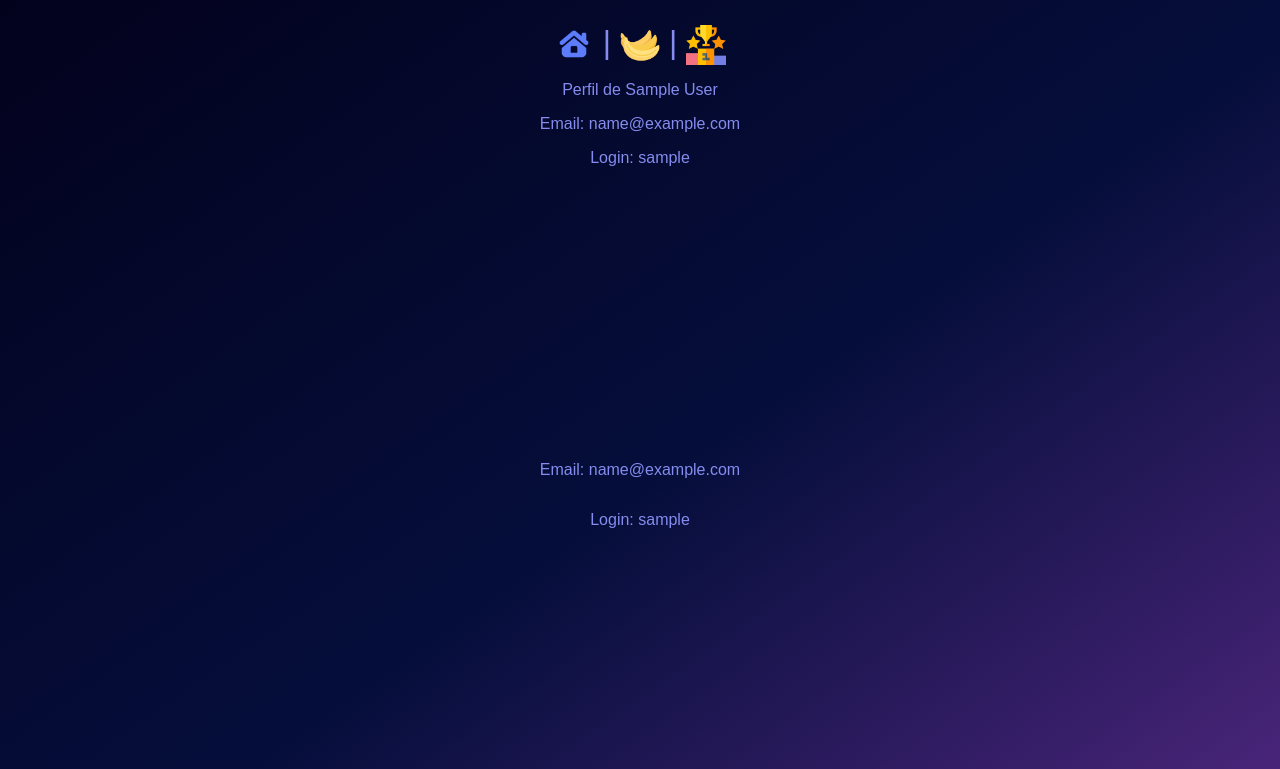
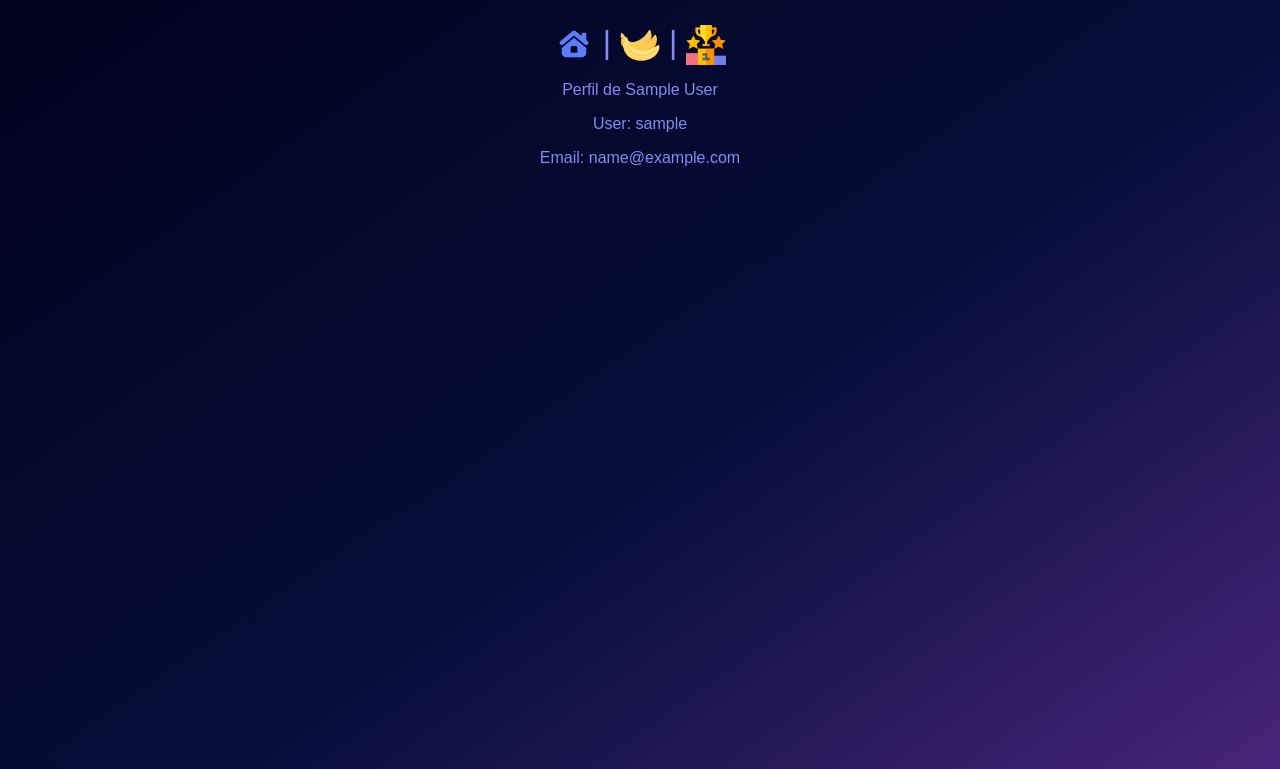
Before and after one commit to rofnavarro/42-ft_transcendence, a Django app: page /login/callback/ in a window 1280 px wide. Shown: the top 769 px of the page. Run offline with Django 4.2, Linux system fonts and the light colour scheme; tables that the repository leaves empty hold one stand-in row (Sample ...); a database or web service that is not in the repository returns one stand-in record (Sample ...); data that the repository does not hold is empty.

Commit message:
fix login/callback

```diff
--- a/login/templates/login/login.html
+++ b/login/templates/login/login.html
@@ -6,11 +6,10 @@
 
 {% block undertitle %}
 	Perfil de {{ user_info.first_name }} {{ user_info.last_name }}
+	<p>User: {{ user_info.login }}</p>
 	<p>Email: {{ user_info.email }}</p>
-	<p>Login: {{ user_info.login }}</p>
 {% endblock %}
 
 {% block content %}
-	<p>Email: {{ user_info.email }}</p>
-	<p>Login: {{ user_info.login }}</p>
+
 {% endblock %}
--- a/login/views.py
+++ b/login/views.py
@@ -22,7 +22,7 @@ def callback(request):
 	}
 	token_response = requests.post(token_url, data=token_data)
 	if token_response.status_code != 200:
-		return render(request, 'auth42/error.html', {'error': token_response.json()})
+		return render(request, 'login/error.html', {'error': token_response.json()})
 	token_json = token_response.json()
 	access_token = token_json.get('access_token')
 
```
